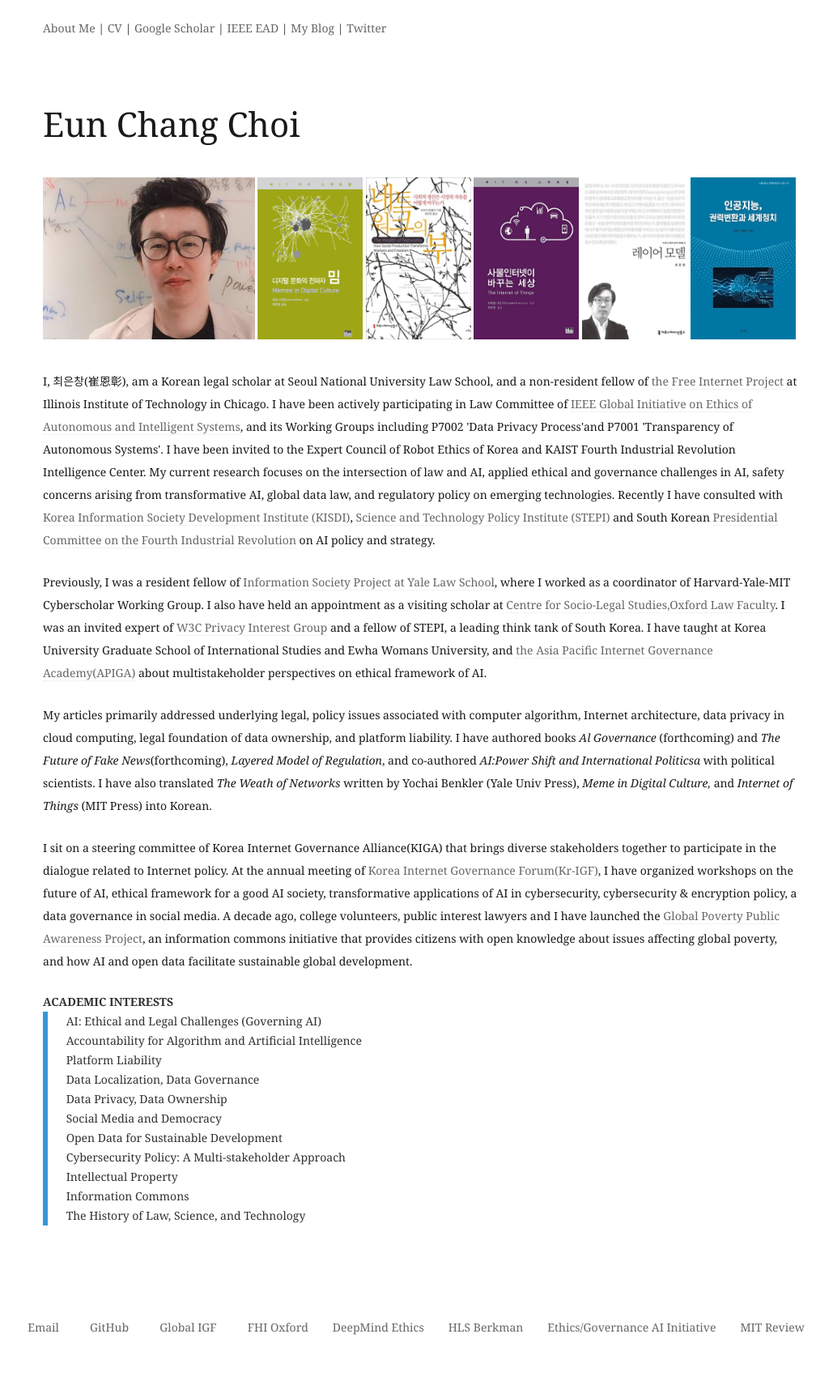
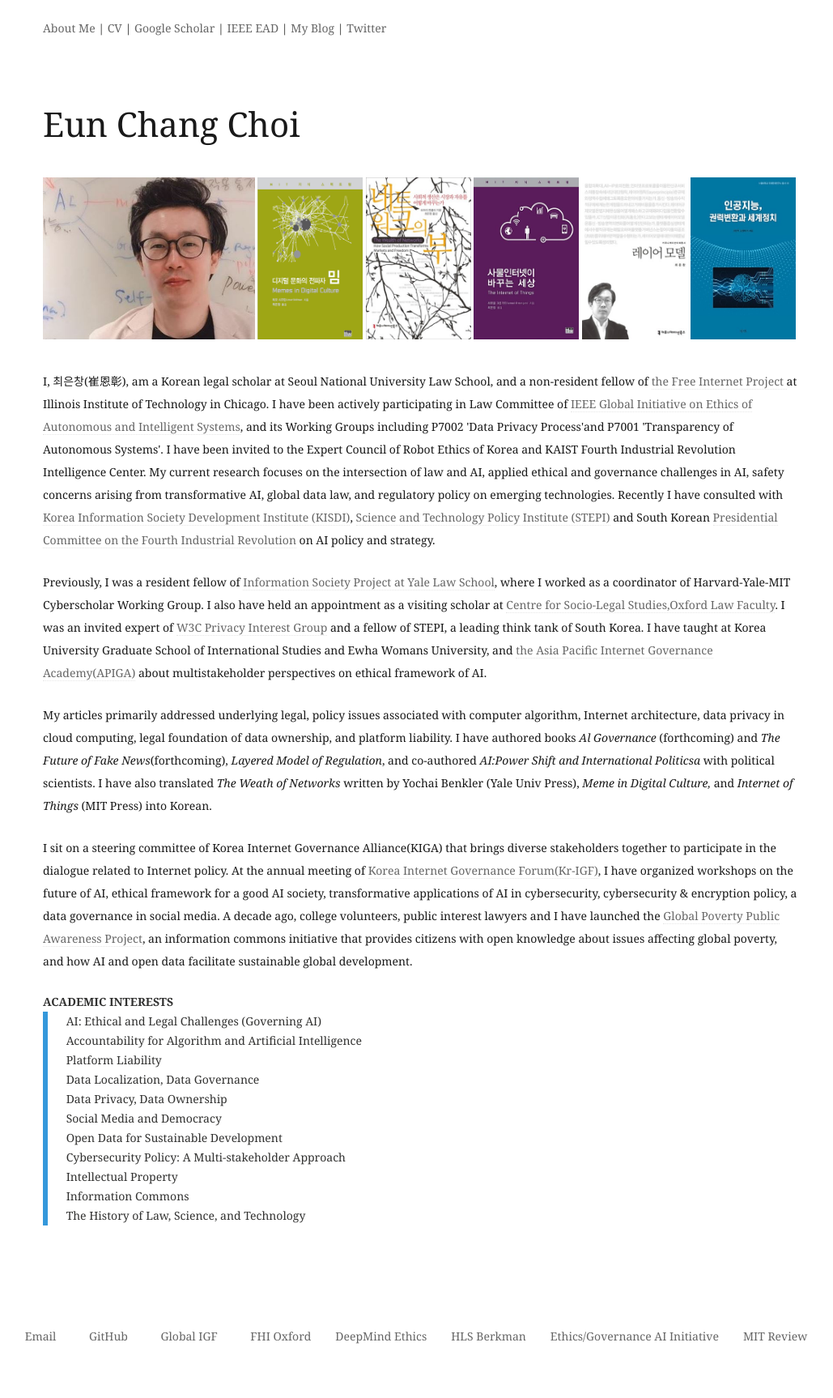
Before and after one commit to eunchangchoi/eunchangchoi.github.io, a Jekyll site: the page built from index.md, in a window 1280 px wide. Shown: the whole page at 81% size, without its empty margins (47-1076 px from the left). Built offline with Jekyll 4.4.1, drawn with Linux system fonts in a browser that asks for light colours.

Commit message:
Update main.scss

```diff
--- a/css/main.scss
+++ b/css/main.scss
@@ -16,27 +16,27 @@
 a:hover { text-decoration: underline;}
 
 @import "variables";
-p, ul { font-size: 1.5em; line-height:0.2em; color: #191919;}
+p, ul { font-size: 1.7em; line-height:0.2em; color: #191919;}
 
 /*
    Vendor
    ========================================================================== */
 h1, h2, h3 { font-family: 'Georgia'; }
 h1 { font-size: 3.0em; }
-h2 { font-size: 1.5em; }
-h3 { font-size: 1.5em; }
+h2 { font-size: 1.7em; }
+h3 { font-size: 1.7em; }
 
 @import "vendor/bourbon/bourbon";
 @import "grid-settings";
 @import "vendor/neat/neat";
 @import "vendor/font-awesome/font-awesome";
 h4 {font-family: 'Georgia';}
-h4 { font-size: 1.5em; }
+h4 { font-size: 1.7em; }
 
 /*
    Global
    ========================================================================== */
-nav ul, footer ul { text-align:center; font-size: 1.5em; font-family: 'Georgia' #008d62; padding: 10px; list-style: none; font-weight: 500; }
+nav ul, footer ul { text-align:center; font-size: 1.7em; font-family: 'Georgia' #008d62; padding: 10px; list-style: none; font-weight: 500; }
 nav ul li, footer ul li { display: inline-block; margin-right: 30px; }
 
 @import "mixins";
@@ -71,4 +71,4 @@
 }
 footer { border-top: 1
 'Georgia' #008d62;
- font-size: 1.5em; }
+ font-size: 1.7em; }
```
